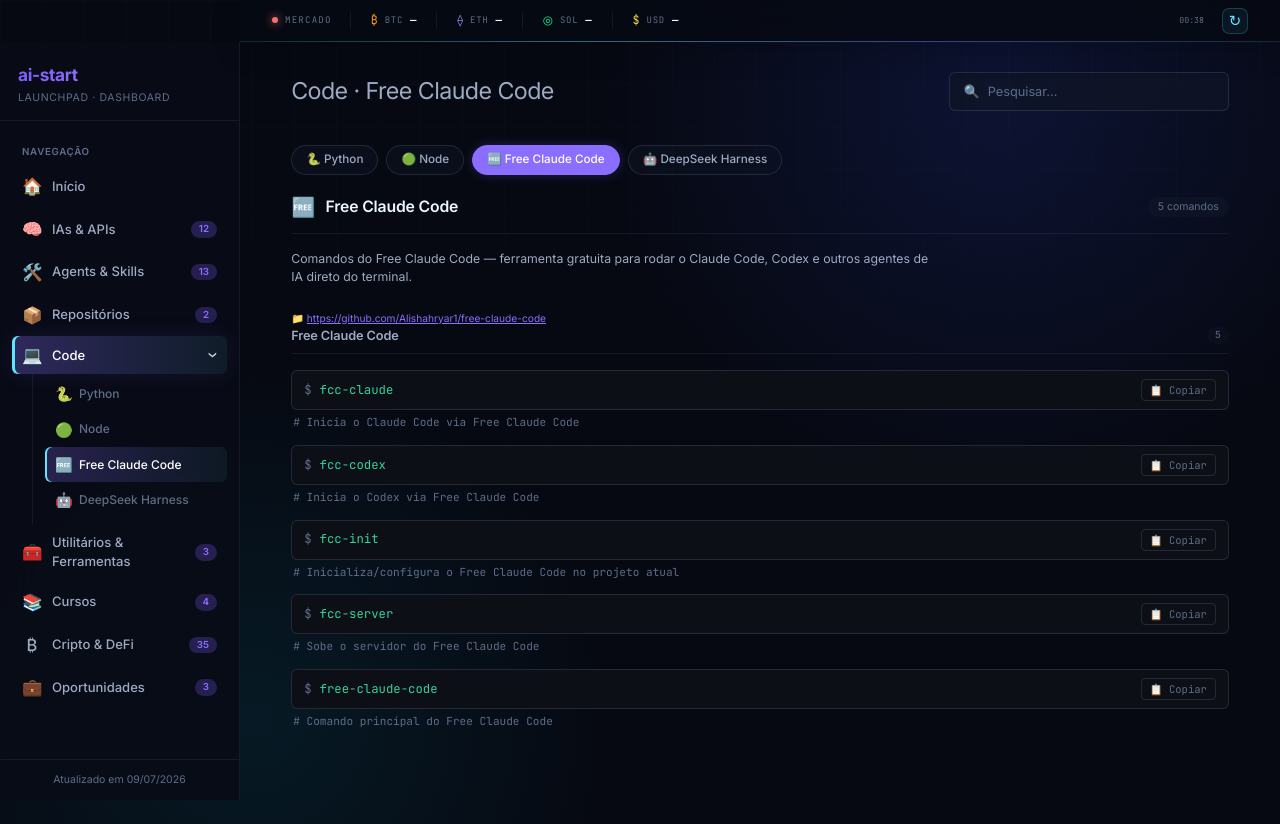
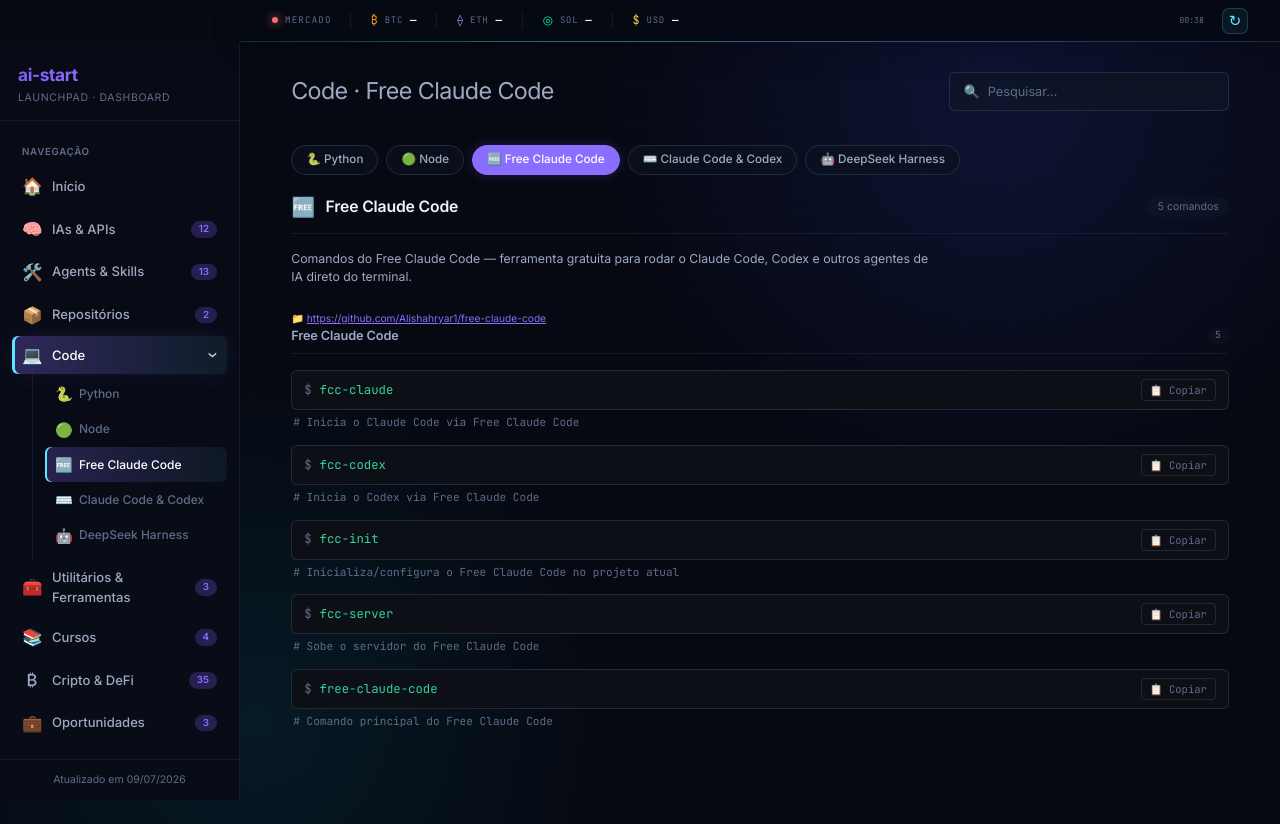
Before and after one commit to thiagofranchin/ai-start, a Next.js app: page /code/fcc in a window 1280 px wide. Shown: the top 824 px of the page. Built offline with nearby package versions, Linux system fonts and the light colour scheme; no server answers.

Commit message:
feat: add Claude Code & Codex topic with installation commands and update related components

```diff
--- a/src/app/code/[topic]/page.tsx
+++ b/src/app/code/[topic]/page.tsx
@@ -4,7 +4,7 @@
 import { codeTopics } from '@/data';
 import type { CodeTopicId } from '@/types';
 
-const VALID_TOPICS: CodeTopicId[] = ['python', 'node', 'fcc', 'dsh'];
+const VALID_TOPICS: CodeTopicId[] = ['python', 'node', 'fcc', 'claude-codex', 'dsh'];
 
 export function generateStaticParams() {
   return VALID_TOPICS.map((topic) => ({ topic }));
--- a/src/components/layout/Sidebar.module.css
+++ b/src/components/layout/Sidebar.module.css
@@ -117,22 +117,34 @@
   color: var(--cyan);
 }
 
+/* Colapsa por grid-template-rows (0fr → 1fr) em vez de max-height fixo:
+   a altura acompanha o conteúdo, então adicionar tópicos ao submenu nunca corta o último item. */
 .navChildrenWrapper {
-  max-height: 0;
-  overflow: hidden;
+  display: grid;
+  grid-template-rows: 0fr;
   opacity: 0;
-  transition: max-height .26s cubic-bezier(.4, 0, .2, 1), opacity .18s ease;
+  visibility: hidden;
+  transition:
+    grid-template-rows .26s cubic-bezier(.4, 0, .2, 1),
+    opacity .18s ease,
+    visibility 0s linear .26s;
 }
 
 .navChildrenWrapper.open {
-  max-height: 160px;
+  grid-template-rows: 1fr;
   opacity: 1;
-  transition: max-height .26s cubic-bezier(.4, 0, .2, 1), opacity .22s ease .04s;
+  visibility: visible;
+  transition:
+    grid-template-rows .26s cubic-bezier(.4, 0, .2, 1),
+    opacity .22s ease .04s,
+    visibility 0s;
 }
 
 .navChildren {
   display: flex;
   flex-direction: column;
+  min-height: 0;
+  overflow: hidden;
   margin-left: 20px;
   padding: 2px 0 6px 12px;
   border-left: 1px solid var(--border-subtle);
@@ -152,6 +164,13 @@
 }
 
 .navChildItem:hover { background: var(--bg-card); color: var(--text-primary); }
+
+/* outline para dentro (-2px) para o anel de foco não ser cortado pelo overflow do submenu */
+.navChildItem:focus-visible {
+  outline: 2px solid var(--cyan);
+  outline-offset: -2px;
+  color: var(--text-primary);
+}
 
 .navChildItem.active {
   background: linear-gradient(90deg, rgba(139,109,255,.24), rgba(93,229,255,.06));
--- a/src/components/sections/CodeTopicPage.tsx
+++ b/src/components/sections/CodeTopicPage.tsx
@@ -27,8 +27,12 @@
             <span className="count-sm">{group.commands.length}</span>
           </div>
           <div className="sub-section-grid">
-            {group.commands.map((command) => (
-              <CodeCommandRow key={command.cmd} cmd={command.cmd} comment={command.comment} />
+            {group.commands.map((command, i) => (
+              <CodeCommandRow
+                key={`${group.title}-${i}-${command.cmd}`}
+                cmd={command.cmd}
+                comment={command.comment}
+              />
             ))}
           </div>
         </div>
--- a/src/data/code.ts
+++ b/src/data/code.ts
@@ -104,6 +104,44 @@
     ],
   },
   {
+    id: 'claude-codex',
+    label: 'Claude Code & Codex',
+    icon: '⌨️',
+    intro: 'Instalação, atualização e verificação do Claude Code e do OpenAI Codex pelo terminal no WSL (Ubuntu/Debian) — instaladores nativos oficiais, sem sudo e sem npm, com o PATH carregado via ~/.bashrc.',
+    groups: [
+      {
+        title: 'Instalar e atualizar — OpenAI Codex (WSL)',
+        commands: [
+          { cmd: 'curl -fsSL https://chatgpt.com/codex/install.sh | CODEX_NON_INTERACTIVE=1 sh', comment: 'Instala o Codex CLI pelo script oficial em modo não interativo (CODEX_NON_INTERACTIVE=1) — não pede sudo nem exige Node/npm instalado' },
+          { cmd: 'source ~/.bashrc', comment: 'Recarrega o shell para o binário recém-instalado entrar no PATH (ou abra um novo terminal WSL)' },
+          { cmd: 'codex --version', comment: 'Confirma a versão do Codex que o terminal está realmente usando' },
+          { cmd: 'codex update', comment: 'Atualiza o Codex CLI para a última versão' },
+          { cmd: 'codex --version', comment: 'Confirma a versão depois da atualização' },
+        ],
+      },
+      {
+        title: 'Instalar e atualizar — Claude Code (WSL)',
+        commands: [
+          { cmd: 'curl -fsSL https://claude.ai/install.sh | bash', comment: 'Instala o Claude Code pelo instalador nativo oficial — sem npm e com auto-update já configurado' },
+          { cmd: 'source ~/.bashrc', comment: 'Recarrega o shell para o comando "claude" entrar no PATH (ou abra um novo terminal WSL)' },
+          { cmd: 'claude --version', comment: 'Confirma a versão do Claude Code que o terminal está realmente usando' },
+          { cmd: 'claude update', comment: 'Atualiza o Claude Code para a última versão' },
+          { cmd: 'claude --version', comment: 'Confirma a versão depois da atualização' },
+        ],
+      },
+      {
+        title: 'Diagnóstico no WSL',
+        commands: [
+          { cmd: 'which codex && which claude', comment: 'Mostra qual binário está ativo — WSL e Windows não compartilham instalação nem config, então isso evita rodar a versão errada' },
+          { cmd: 'codex doctor', comment: 'Diagnostica instalação, config, autenticação e runtime do Codex sem abrir sessão' },
+          { cmd: 'claude doctor', comment: 'Diagnóstico somente leitura da instalação do Claude Code: install health, settings e auto-updater' },
+          { cmd: 'npm install -g @openai/codex', comment: 'Reinstala o Codex via npm quando o "codex update" diz que atualizou mas o "codex --version" continua antigo (instalação global duplicada ou gerenciador diferente, caso comum no WSL)' },
+          { cmd: 'claude install stable', comment: 'Reinstala/repara o binário nativo do Claude Code na versão estável — aceita também "latest" ou um número de versão' },
+        ],
+      },
+    ],
+  },
+  {
     id: 'dsh',
     label: 'DeepSeek Harness',
     icon: '🤖',
--- a/src/lib/constants.ts
+++ b/src/lib/constants.ts
@@ -38,6 +38,7 @@
       { id: 'python', label: 'Python', icon: '🐍' },
       { id: 'node', label: 'Node', icon: '🟢' },
       { id: 'fcc', label: 'Free Claude Code', icon: '🆓' },
+      { id: 'claude-codex', label: 'Claude Code & Codex', icon: '⌨️' },
       { id: 'dsh', label: 'DeepSeek Harness', icon: '🤖' },
     ],
   },
--- a/src/types/index.ts
+++ b/src/types/index.ts
@@ -50,6 +50,7 @@
 
 // ===== CODE (tutoriais de versionamento) =====
 export type CodeTopicId = 'python' | 'node' | 'fcc'
+  | 'claude-codex'
   | 'dsh';
 
 export interface CodeCommand {
```
Also changed, not shown: 2 other files (tests, documents, lock files or other folders).
